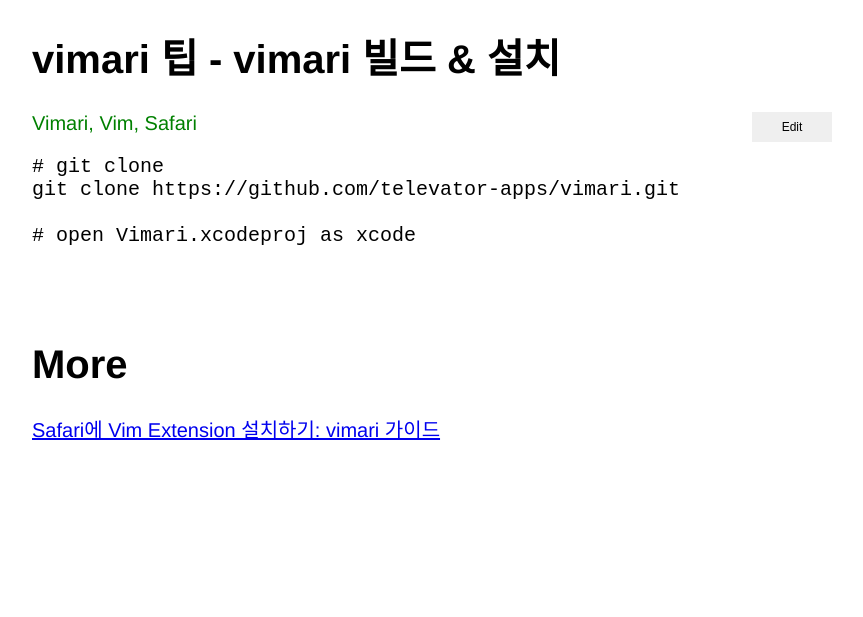
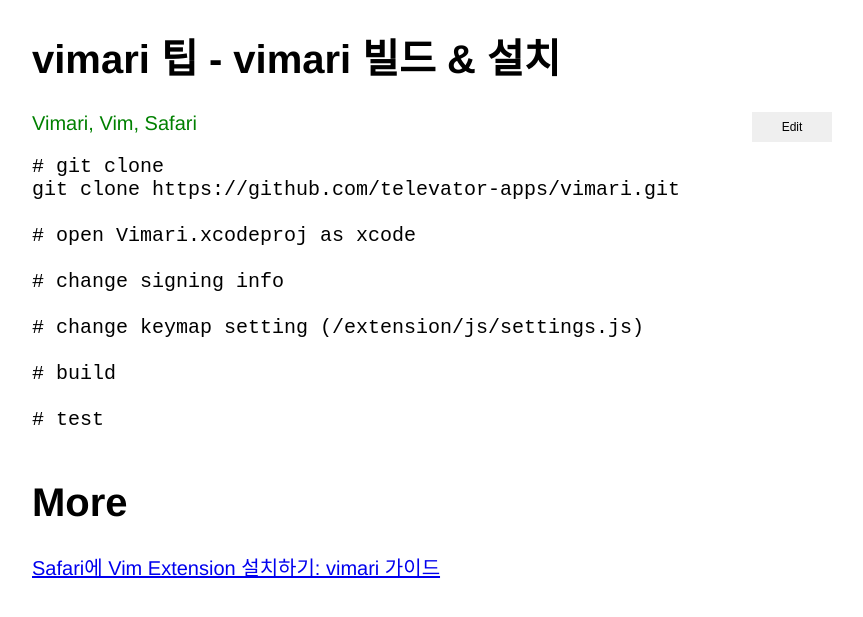
Before and after one commit to xiote/20200810_xiote.github.io, a Jekyll site: the page built from _posts/2020-07-23-19-23-00.md, in a window 1280 px wide. Shown: the top 617 px of the page, without its empty margins (208-1071 px from the left). Built offline with Jekyll 4.4.1, drawn with Linux system fonts in a browser that asks for light colours.

Commit message:
Update 2020-07-23-19-23-00.md

````diff
--- a/_posts/2020-07-23-19-23-00.md
+++ b/_posts/2020-07-23-19-23-00.md
@@ -10,7 +10,13 @@
 
 # open Vimari.xcodeproj as xcode
 
+# change signing info
 
+# change keymap setting (/extension/js/settings.js)
+
+# build
+
+# test
 
 ```
 
````
